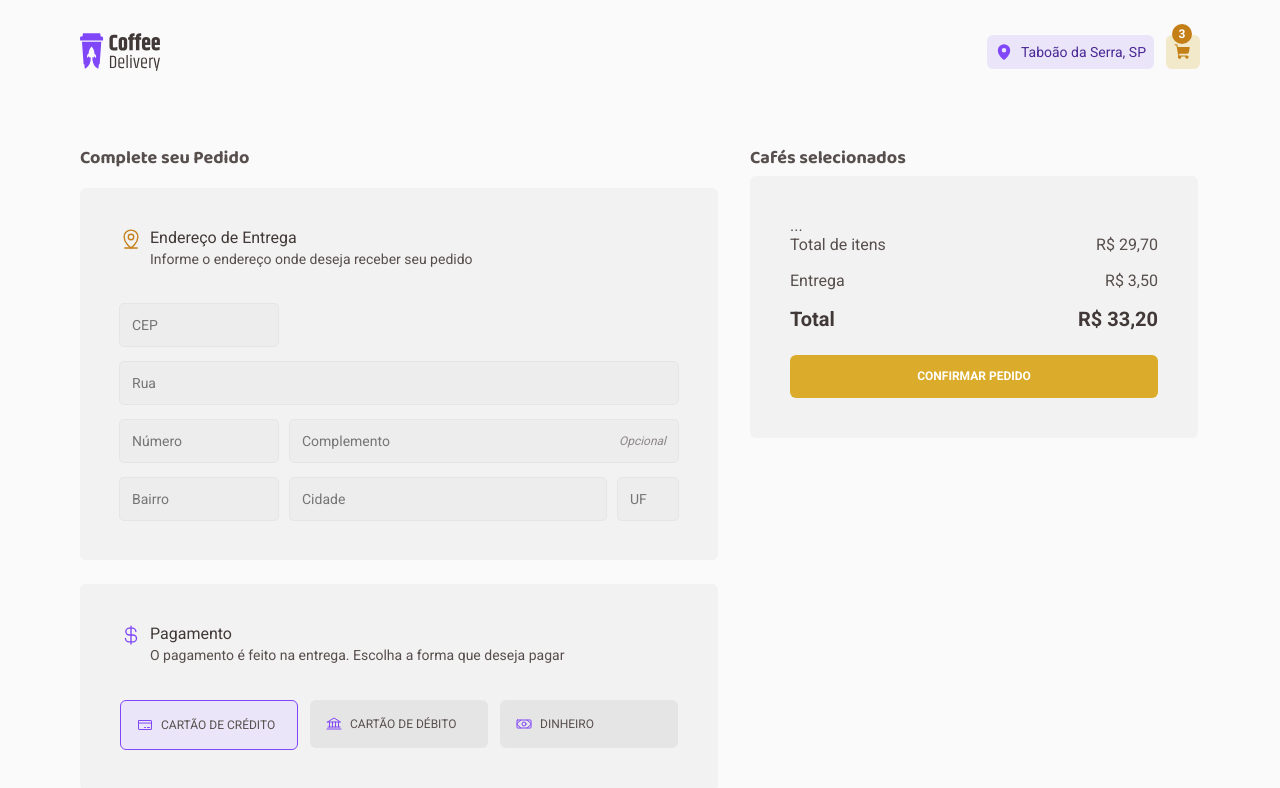
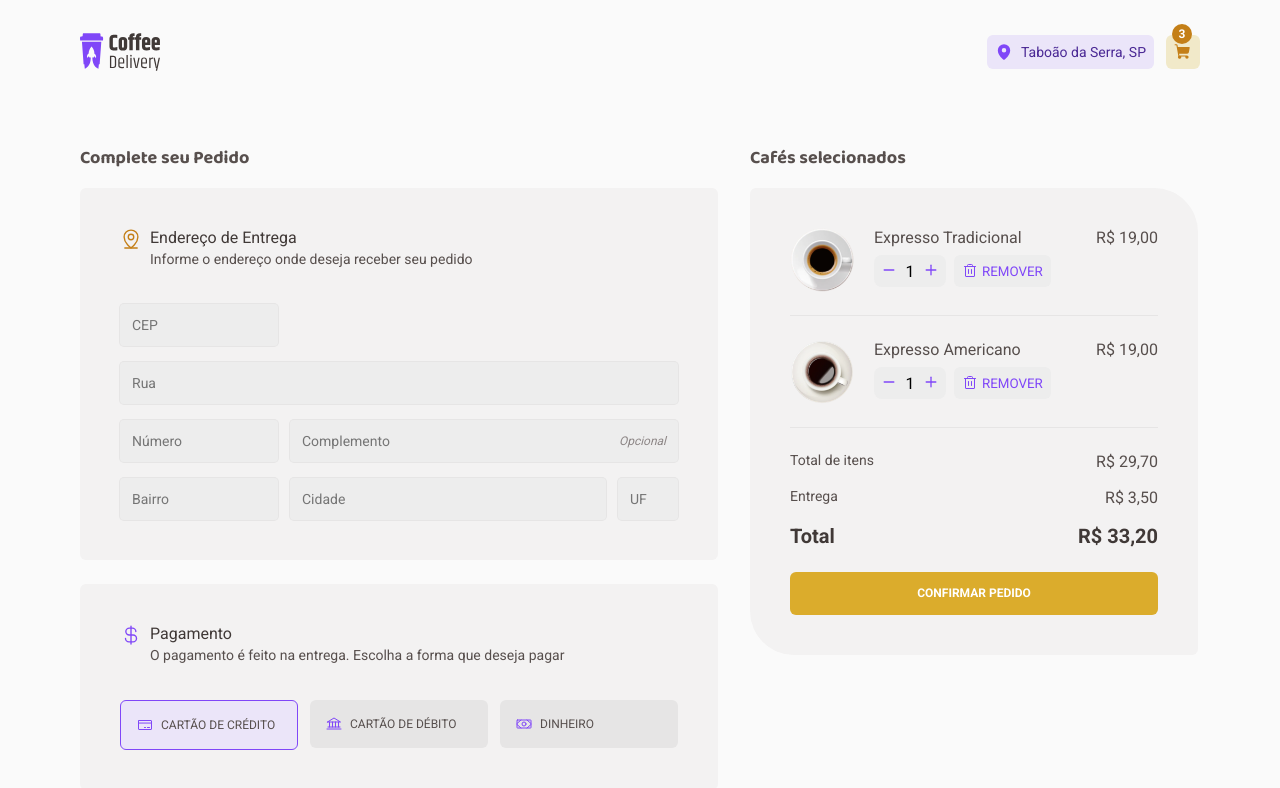
Before and after one commit to rogerrm95/coffee-delivery, a React (Vite) app: page /checkout in a window 1280 px wide. Shown: the top 788 px of the page. Built offline with nearby package versions, Linux system fonts and the light colour scheme.

Commit message:
add: Page - Checkout (Layout) #Final

```diff
--- a/src/components/Inputs/InputCount/styles.ts
+++ b/src/components/Inputs/InputCount/styles.ts
@@ -4,8 +4,11 @@ export const InputCountContainer = styled.div`
   display: flex;
   align-items: center;
   justify-content: center;
-  padding: 0.75rem 0.5rem;
-  gap: 0.25rem;
+  padding: 8px;
+  gap: 4px;
+
+  width: 72px;
+  height: 32px;
 
   background: ${(props) => props.theme.colors['brown-300']};
   border-radius: 8px;
--- a/src/pages/Checkout/index.tsx
+++ b/src/pages/Checkout/index.tsx
@@ -4,6 +4,7 @@ import {
   CurrencyDollar,
   MapPinLine,
   Money,
+  Trash,
 } from 'phosphor-react'
 import { InputDefault } from '../../components/Inputs/InputDefault/indext'
 // Styles //
@@ -15,10 +16,11 @@ import {
   HeaderFormAddress,
   HeaderPayment,
   PaymentMethodButtons,
-  CoffeSeleted,
+  CoffeSeletedItem,
 } from './styles'
 
 import { coffeesList } from '../../utils/coffeeList'
+import { InputCount } from '../../components/Inputs/InputCount'
 
 export function Checkout() {
   return (
@@ -94,7 +96,45 @@ export function Checkout() {
 
         <div className="purchase-details">
           <ul>
-            <CoffeSeleted>...</CoffeSeleted>
+            <CoffeSeletedItem>
+              <div className="info">
+                <img src={coffeesList[0].image} alt={coffeesList[0].name} />
+
+                <div className="details">
+                  <span>{coffeesList[0].name}</span>
+
+                  <div className="actions">
+                    <InputCount />
+                    <button className="remove-button">
+                      <Trash size={16} />
+                      Remover
+                    </button>
+                  </div>
+                </div>
+              </div>
+
+              <div className="cost">R$ 19,00</div>
+            </CoffeSeletedItem>
+
+            <CoffeSeletedItem>
+              <div className="info">
+                <img src={coffeesList[1].image} alt={coffeesList[0].name} />
+
+                <div className="details">
+                  <span>{coffeesList[1].name}</span>
+
+                  <div className="actions">
+                    <InputCount />
+                    <button className="remove-button">
+                      <Trash size={16} />
+                      Remover
+                    </button>
+                  </div>
+                </div>
+              </div>
+
+              <div className="cost">R$ 19,00</div>
+            </CoffeSeletedItem>
           </ul>
 
           <div>
--- a/src/pages/Checkout/styles.ts
+++ b/src/pages/Checkout/styles.ts
@@ -197,10 +197,12 @@ export const PaymentMethodButtons = styled.div`
 // Carrinho de compras //
 export const CartStorage = styled.section`
   width: 100%;
+  max-width: 40rem;
 
   display: flex;
   flex-direction: column;
   align-items: flex-start;
+  gap: 0.75rem;
 
   .purchase-details {
     width: 100%;
@@ -210,11 +212,11 @@ export const CartStorage = styled.section`
     flex-direction: column;
     justify-content: space-between;
 
-    border-radius: 6px;
+    border-radius: 6px 44px;
     background: ${(props) => props.theme.colors['brown-200']};
 
     // Preços //
-    div {
+    > div {
       display: grid;
       grid-template-columns: 1fr 1fr;
       grid-template-rows: repeat(3, 1fr);
@@ -225,6 +227,10 @@ export const CartStorage = styled.section`
         text-align: right;
       }
 
+      & span:nth-child(odd) {
+        font-size: 0.875rem;
+      }
+
       & span strong {
         font-weight: 700;
         font-size: 1.25rem;
@@ -233,7 +239,7 @@ export const CartStorage = styled.section`
     }
 
     // Confirmar pedido //
-    button {
+    > button {
       margin-top: 1.5rem;
       padding: 0.75rem 0.5rem;
 
@@ -266,13 +272,65 @@ export const CartStorage = styled.section`
     }
   }
 `
-// CONTINUAR ... //
-export const CoffeSeleted = styled.li`
+
+export const CoffeSeletedItem = styled.li`
   display: flex;
-  gap: 1.25rem;
+  justify-content: space-between;
+  margin-bottom: 3rem;
 
-  img {
-    width: 4rem;
-    height: auto;
+  position: relative;
+
+  .info {
+    display: flex;
+    gap: 1.25rem;
+
+    img {
+      width: 4rem;
+      height: 4rem;
+    }
+  }
+
+  .details {
+    display: flex;
+    flex-direction: column;
+    gap: 0.5rem;
+  }
+
+  .actions {
+    display: flex;
+    align-items: center;
+    gap: 0.5rem;
+  }
+
+  .remove-button {
+    padding: 0.5rem;
+
+    display: flex;
+    align-items: center;
+    justify-content: center;
+    gap: 0.25rem;
+    border-radius: 6px;
+
+    background: ${(props) => props.theme.colors['brown-300']};
+    color: ${(props) => props.theme.colors.purple};
+
+    text-transform: uppercase;
+    cursor: pointer;
+    transition: background-color 0.3s;
+
+    &:hover {
+      background: ${(props) => props.theme.colors['brown-500']};
+    }
+  }
+
+  &::after {
+    content: '';
+    width: 100%;
+    height: 1px;
+    background: ${(props) => props.theme.colors['brown-400']};
+
+    position: absolute;
+    bottom: 0;
+    margin: -1.5rem 0;
   }
 `
```
